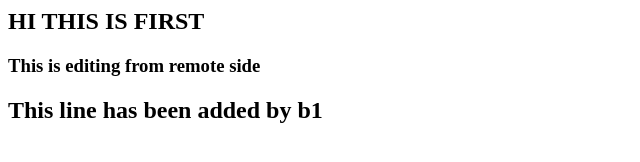
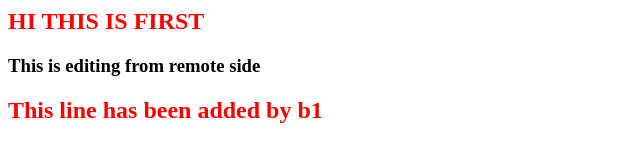
Before and after one commit to abhishekadityaroy102/gitrevise, a plain HTML site: page frontend/index.html in a window 1280 px wide. Shown: the whole page, without its empty margins (0-640 px from the left). Drawn offline with Linux system fonts and the light colour scheme.

Commit message:
added style from b2

```diff
--- a/frontend/index.html
+++ b/frontend/index.html
@@ -3,6 +3,11 @@
     <meta charset="UTF-8">
     <meta name="viewport" content="width=device-width, initial-scale=1.0">
     <title>Document</title>
+    <style>
+        h2{
+            color:red
+        }
+    </style>
 </head>
 <body>
     <h2>HI THIS IS FIRST </h2>
```
